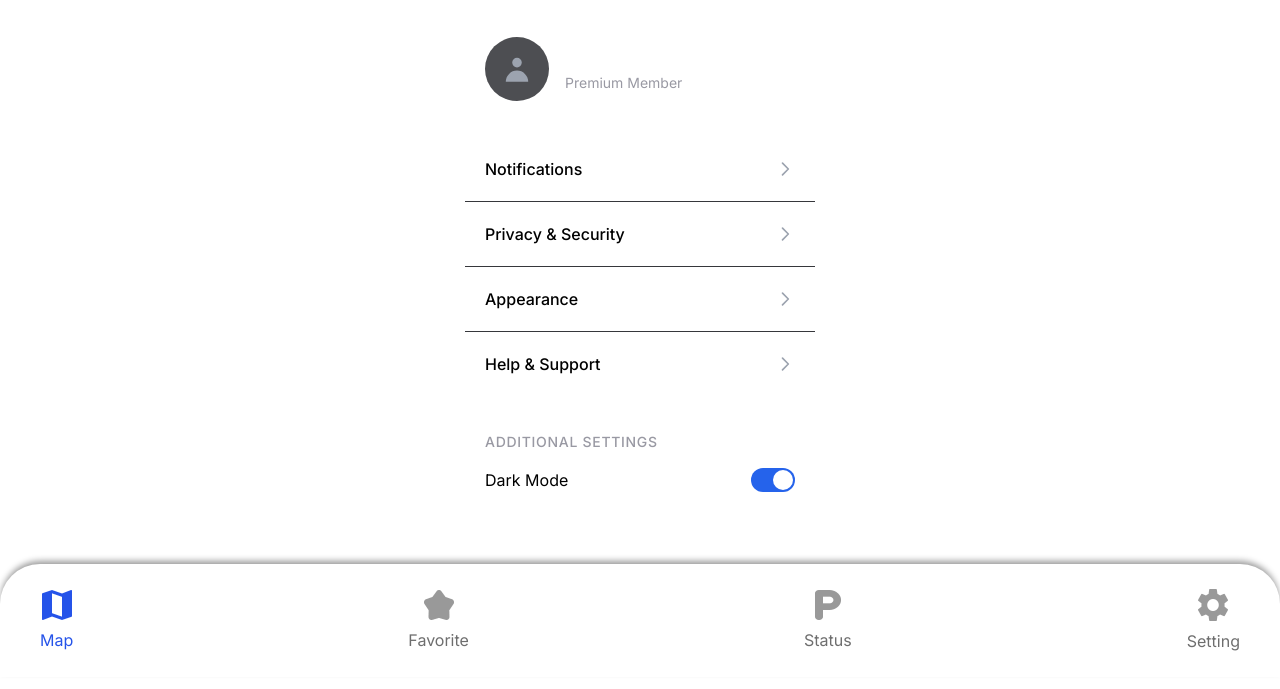
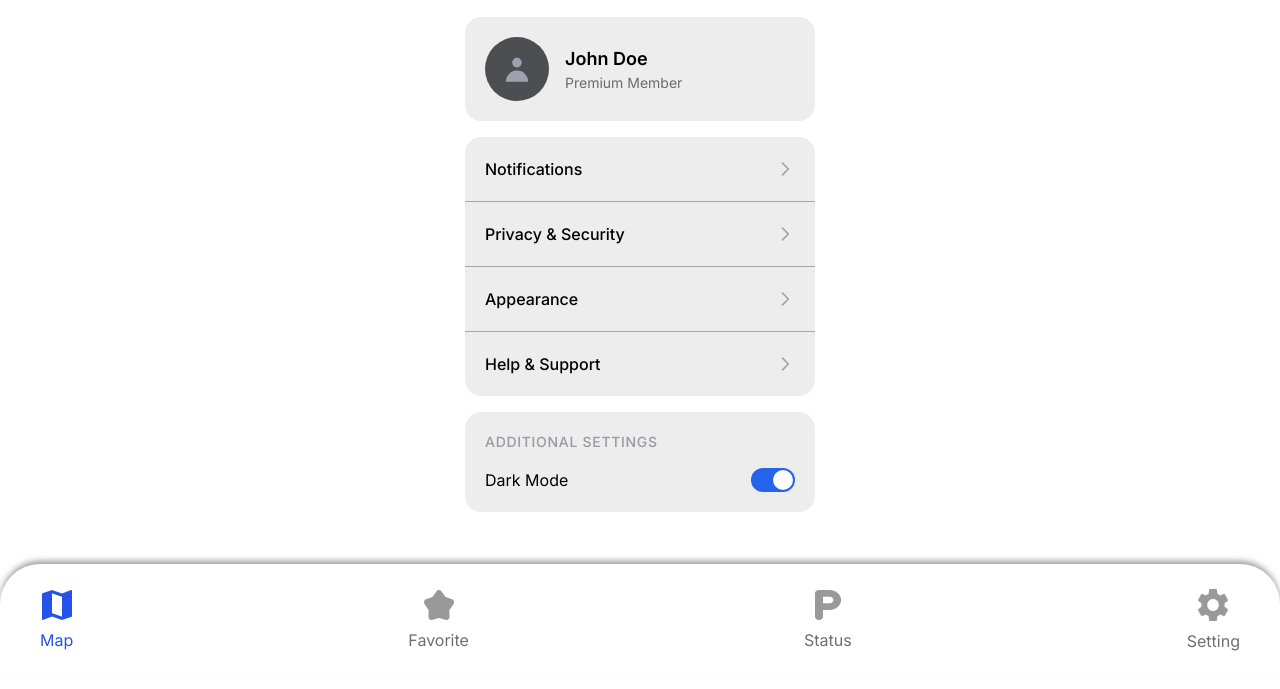
Before and after one commit to yddobyb/2800-202510-DTC14, a plain HTML site: page public/setting.html in a window 1280 px wide. Shown: the part 123-812 px from the top of the page. Drawn offline with nearby package versions, Linux system fonts and the light colour scheme.

Commit message:
Change setting page background colour

```diff
--- a/public/setting.html
+++ b/public/setting.html
@@ -24,7 +24,7 @@
         <!-- Main Content -->
         <main class="p-5 space-y-4">
             <!-- Profile Card -->
-            <div class="rounded-2xl p-5 flex items-center space-x-4">
+            <div class="bg-[#EDEDED] rounded-2xl p-5 flex items-center space-x-4">
                 <div class="w-16 h-16 bg-[#4D4E52] rounded-full flex items-center justify-center">
                     <svg class="w-8 h-8 text-gray-400" fill="currentColor" viewBox="0 0 20 20">
                         <path fill-rule="evenodd" d="M10 9a3 3 0 100-6 3 3 0 000 6zm-7 9a7 7 0 1114 0H3z"
@@ -32,15 +32,15 @@
                     </svg>
                 </div>
                 <div>
-                    <h2 class="text-lg font-semibold text-white">John Doe</h2>
-                    <p class="text-[#9999A3] text-sm">Premium Member</p>
+                    <h2 class="text-lg font-semibold">John Doe</h2>
+                    <p class="text-[#696970] text-sm">Premium Member</p>
                 </div>
             </div>
 
             <!-- Settings Menu -->
-            <div class="rounded-2xl overflow-hidden">
+            <div class="bg-[#EDEDED] rounded-2xl overflow-hidden">
                 <!-- Menu Items -->
-                <div class="divide-y divide-[#36373B]">
+                <div class="divide-y divide-[#A6A6A6]">
                     <a href="#" class="flex items-center justify-between p-5 hover:bg-[#2A2B2F] transition-colors">
                         <span class="font-medium">Notifications</span>
                         <svg class="w-5 h-5 text-gray-400" fill="none" stroke="currentColor" viewBox="0 0 24 24">
@@ -69,7 +69,7 @@
             </div>
 
             <!-- Additional Settings -->
-            <div class="rounded-2xl p-5 space-y-4">
+            <div class="bg-[#EDEDED] rounded-2xl p-5 space-y-4">
                 <h3 class="text-sm font-medium text-[#9999A3] uppercase tracking-wider">Additional Settings</h3>
                 <div class="space-y-2">
                     <label class="flex items-center justify-between">
```
